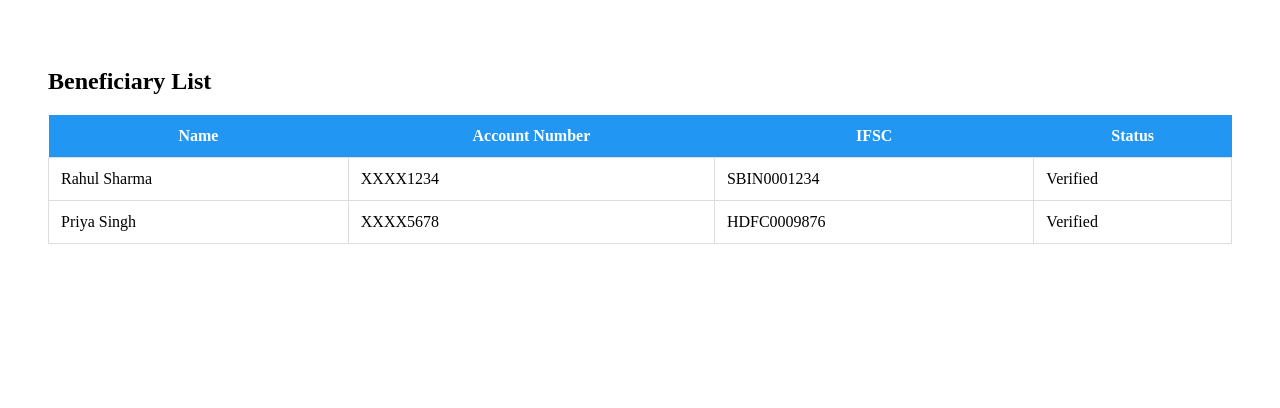
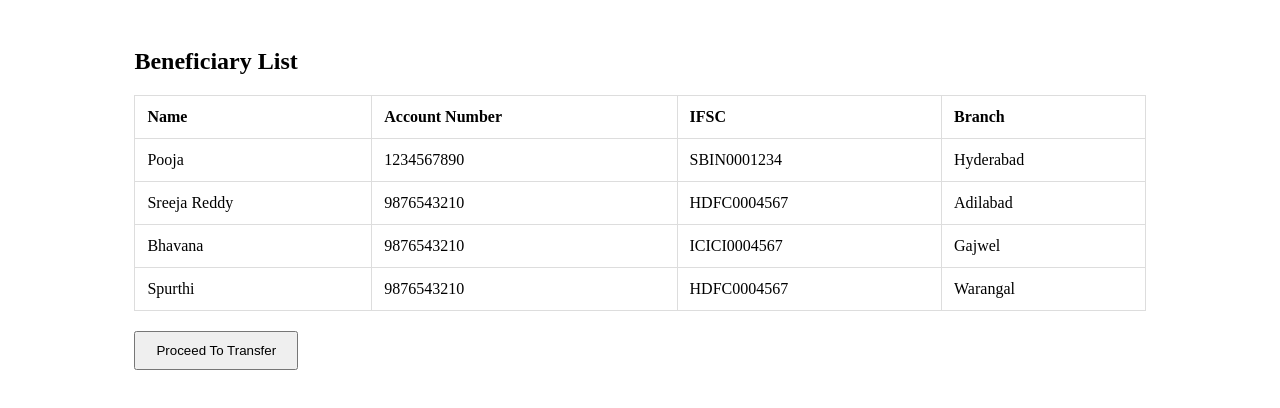
Before and after one commit to Ravula-spurthi/Fund-Transfer-Project, an Angular app in the folder fund-tranfer-ui/: page /beneficiary-list in a window 1280 px wide. Shown: the top 408 px of the page. Built offline with nearby package versions, Linux system fonts and the light colour scheme.

Commit message:
Implemented Add Beneficiary module and beneficiary navigation

```diff
--- a/fund-tranfer-ui/src/app/app.routes.ts
+++ b/fund-tranfer-ui/src/app/app.routes.ts
@@ -43,6 +43,7 @@ export const routes: Routes = [
       import('./components/beneficiaries/beneficiary-list/beneficiary-list')
         .then(m => m.BeneficiaryList)
   },
+
   {
     path: 'transfer-money',
     loadComponent: () =>
@@ -58,12 +59,8 @@ export const routes: Routes = [
   },
 
   {
-  path: 'transfer-money',
-  loadComponent: () =>
-    import('./components/transfer/transfer-money/transfer-money')
-      .then(m => m.TransferMoney)
+    path: '**',
+    redirectTo: ''
   }
 
-
-
 ];
--- a/fund-tranfer-ui/src/app/components/beneficiaries/add-beneficiary/add-beneficiary.html
+++ b/fund-tranfer-ui/src/app/components/beneficiaries/add-beneficiary/add-beneficiary.html
@@ -1,4 +1,6 @@
-<div class="page">
+<div class="beneficiary-container">
+
+  <div class="beneficiary-card">
 
     <h2>Add Beneficiary</h2>
 
@@ -24,10 +26,14 @@
         type="text"
         placeholder="Branch Name">
 
-    <button type="submit">
+      <button
+        type="button"
+        (click)="addBeneficiary()">
         Add Beneficiary
       </button>
 
     </form>
 
   </div>
+
+</div>
--- a/fund-tranfer-ui/src/app/components/beneficiaries/add-beneficiary/add-beneficiary.ts
+++ b/fund-tranfer-ui/src/app/components/beneficiaries/add-beneficiary/add-beneficiary.ts
@@ -1,9 +1,20 @@
 import { Component } from '@angular/core';
+import { Router, RouterModule } from '@angular/router';
 
 @Component({
   selector: 'app-add-beneficiary',
-  imports: [],
+  standalone: true,
+  imports: [RouterModule],
   templateUrl: './add-beneficiary.html',
-  styleUrl: './add-beneficiary.css',
+  styleUrl: './add-beneficiary.css'
 })
-export class AddBeneficiary {}
+export class AddBeneficiary {
+
+  constructor(private router: Router) {}
+
+  addBeneficiary() {
+    alert('Beneficiary Added Successfully');
+    this.router.navigate(['/beneficiary-list']);
+  }
+
+}
--- a/fund-tranfer-ui/src/app/components/beneficiaries/beneficiary-list/beneficiary-list.css
+++ b/fund-tranfer-ui/src/app/components/beneficiaries/beneficiary-list/beneficiary-list.css
@@ -1,19 +1,23 @@
-.page{
-  padding:40px;
+.container{
+  width:80%;
+  margin:auto;
+  padding:20px;
 }
 
 table{
   width:100%;
   border-collapse:collapse;
+  margin-top:20px;
 }
 
-th{
-  background:#2196f3;
-  color:white;
+th,td{
+  border:1px solid #ddd;
   padding:12px;
+  text-align:left;
 }
 
-td{
-  padding:12px;
-  border:1px solid #ddd;
+button{
+  margin-top:20px;
+  padding:10px 20px;
+  cursor:pointer;
 }
--- a/fund-tranfer-ui/src/app/components/beneficiaries/beneficiary-list/beneficiary-list.html
+++ b/fund-tranfer-ui/src/app/components/beneficiaries/beneficiary-list/beneficiary-list.html
@@ -1,30 +1,44 @@
-<div class="page">
-
+<div class="container">
   <h2>Beneficiary List</h2>
 
   <table>
-
     <tr>
       <th>Name</th>
       <th>Account Number</th>
       <th>IFSC</th>
-      <th>Status</th>
+      <th>Branch</th>
     </tr>
 
     <tr>
-      <td>Rahul Sharma</td>
-      <td>XXXX1234</td>
+      <td>Pooja</td>
+      <td>1234567890</td>
       <td>SBIN0001234</td>
-      <td>Verified</td>
+      <td>Hyderabad</td>
     </tr>
 
     <tr>
-      <td>Priya Singh</td>
-      <td>XXXX5678</td>
-      <td>HDFC0009876</td>
-      <td>Verified</td>
+      <td>Sreeja Reddy</td>
+      <td>9876543210</td>
+      <td>HDFC0004567</td>
+      <td>Adilabad</td>
     </tr>
 
+    <tr>
+      <td>Bhavana</td>
+      <td>9876543210</td>
+      <td>ICICI0004567</td>
+      <td>Gajwel</td>
+    </tr>
+
+    <tr>
+      <td>Spurthi</td>
+      <td>9876543210</td>
+      <td>HDFC0004567</td>
+      <td>Warangal</td>
+    </tr>
   </table>
 
+  <button (click)="goToTransfer()">
+    Proceed To Transfer
+  </button>
 </div>
--- a/fund-tranfer-ui/src/app/components/beneficiaries/beneficiary-list/beneficiary-list.ts
+++ b/fund-tranfer-ui/src/app/components/beneficiaries/beneficiary-list/beneficiary-list.ts
@@ -1,9 +1,19 @@
 import { Component } from '@angular/core';
+import { Router, RouterModule } from '@angular/router';
 
 @Component({
   selector: 'app-beneficiary-list',
-  imports: [],
+  standalone: true,
+  imports: [RouterModule],
   templateUrl: './beneficiary-list.html',
-  styleUrl: './beneficiary-list.css',
+  styleUrl: './beneficiary-list.css'
 })
-export class BeneficiaryList {}
+export class BeneficiaryList {
+
+  constructor(private router: Router) {}
+
+  goToTransfer() {
+    this.router.navigate(['/transfer-money']);
+  }
+
+}
--- a/fund-tranfer-ui/src/app/components/dashboard/dashboard.html
+++ b/fund-tranfer-ui/src/app/components/dashboard/dashboard.html
@@ -22,7 +22,7 @@
   </div>
 
   <div class="actions">
-    <button routerLink="/add-beneficiary">
+    <button (click)="goToBeneficiary()">
   Add Beneficiary
 </button>
     <button (click)="goToTransfer()">Fund Transfer</button>
```
Lines whose indentation alone changed are shown as unchanged.
